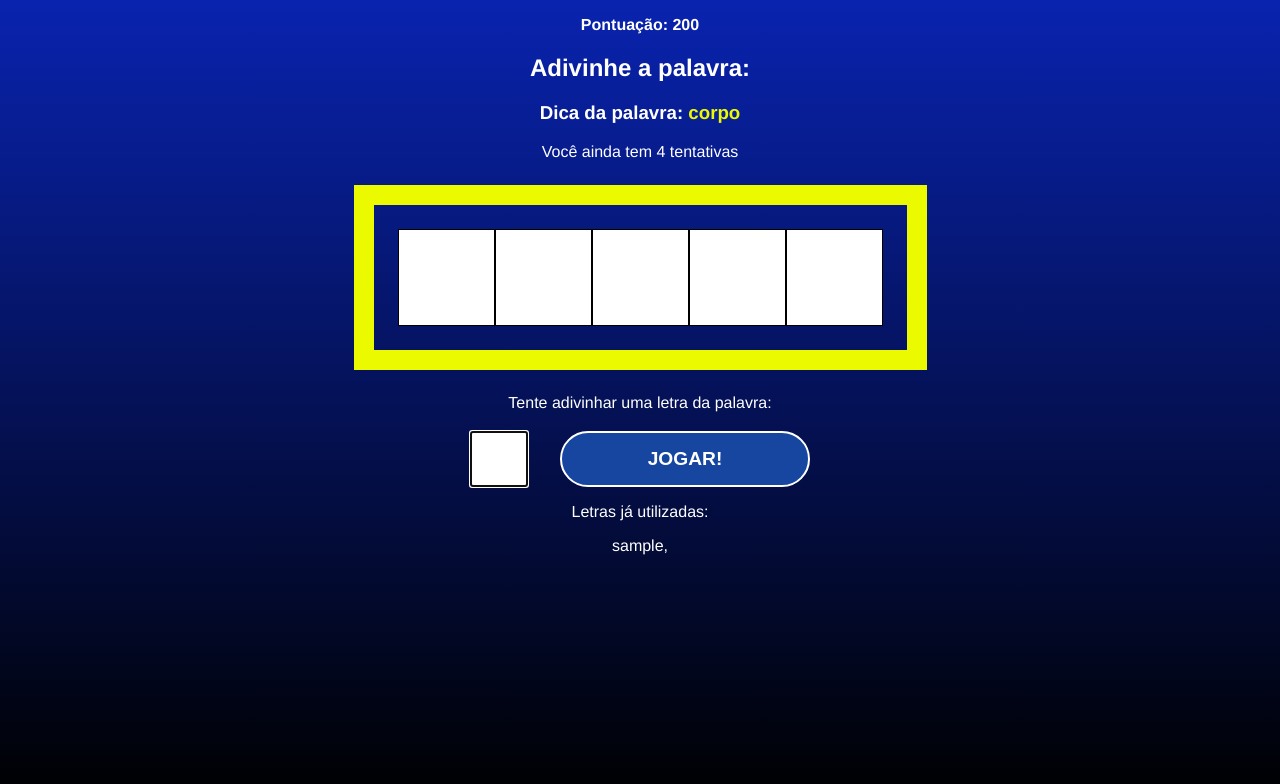
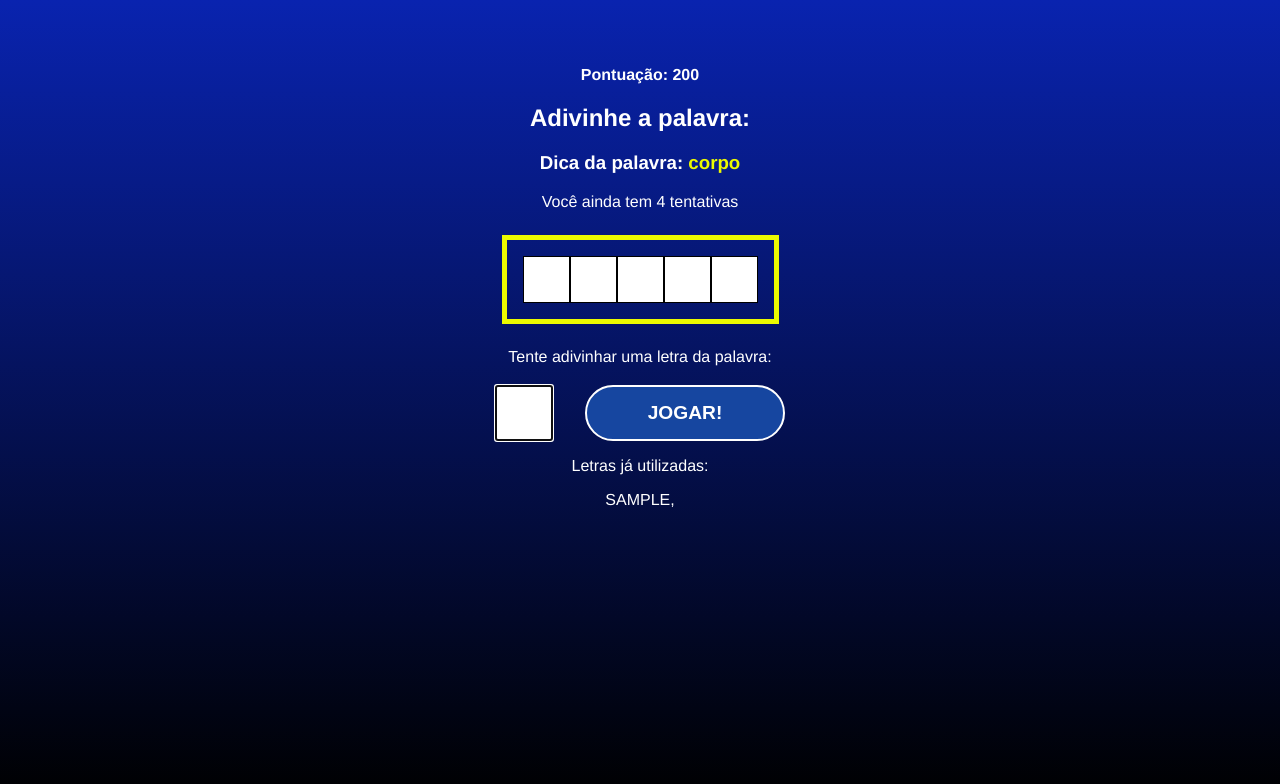
Before and after one commit to suelytohm/secret-word, a React (Create React App) app: page / in a window 1280 px wide. Both pictures are taken after typing "Sample" into the empty fields and a click on the button "JOGAR!". Shown: the top 784 px of the page. Built offline with nearby package versions, Linux system fonts and the light colour scheme.

Commit message:
Estilização de components

```diff
--- a/src/App.css
+++ b/src/App.css
@@ -1,6 +1,7 @@
 .App {
   /* Tudo ao centro */
   max-width: 100%;
+  padding: 50px;
   display: flex;
   justify-content: center;
   align-items: center;
--- a/src/App.js
+++ b/src/App.js
@@ -97,7 +97,7 @@ function App() {
         normalizedLetter,
       ]);
 
-      setGuesses((actualGuesses) => actualGuesses -1);
+      setGuesses((actualGuesses) => actualGuesses - 1);
     }
   };
 
@@ -145,7 +145,7 @@ function App() {
 
   return (
     <div className="App">
-      { gameStage === "start" && <StartScreen startGame={startGame}  />}
+      { gameStage === "start" && <StartScreen startGame={startGame} />}
       { gameStage === "game" &&
         <Game
           verifyLetter={verifyLetter}
--- a/src/components/Game.css
+++ b/src/components/Game.css
@@ -13,21 +13,21 @@
 
 .wordContainer {
     margin: 1.5em;
-    padding: 1.5em;
-    border: 20px solid #ecfa00;
+    padding: 1em;
+    border: 5px solid #ecfa00;
     display: flex;
 
 }
 
 .letter, .blankSquare {
-    font-size: 50px;
-    line-height: 1.5;
+    font-size: 35px;
+    line-height: 1.0;
     border: 1px solid #000;
     background: #fff;
     color: #000;
-    width: 75px;
-    height: 75px;
-    padding: 10px;
+    width: 35px;
+    height: 35px;
+    padding: 5px;
     text-transform: uppercase;
     font-weight: bold;
 }
--- a/src/components/Game.js
+++ b/src/components/Game.js
@@ -50,7 +50,7 @@ const Game = ({
           </div>
           <div className="letterContainer">
             <p>Tente adivinhar uma letra da palavra:</p>
-            <form onSubmit={handleSubmit}>
+            <form onSubmit={handleSubmit} autoComplete="off">
               <input
                 type="text"
                 name="letter"
@@ -67,7 +67,7 @@ const Game = ({
             <p>Letras já utilizadas:</p>
 
             {wrongLetters.map((letter, i) => (
-              <span key={i}>{letter}, </span>
+              <span key={i}>{letter.toUpperCase()}, </span>
 
             ))}
           </div>
--- a/src/data/words.js
+++ b/src/data/words.js
@@ -1,5 +1,5 @@
 export const wordsList = {
-    carro: ["Motor", "Porta", "Capô", "Pneu", "Antena"],
+    carro: ["Motor", "Porta", "Capô", "Pneu", "Freio", "Acelerador"],
     fruta: ["Banana", "Maçã", "Pêra", "Mamão", "Laranja", "Melancia"],
     corpo: ["Braço", "Perna", "Cabeça", "Pescoço", "Olhos"],
     alimento: ["Arroz", "Feijão", "Carne", "Leite", "Queijo", "Bolo", "Torta", "Macarrão", "Bolacha", "Pão", "Café", "Farofa", "Feijoada"]
--- a/src/index.css
+++ b/src/index.css
@@ -19,7 +19,7 @@ button {
   background: #1646a0;
   color: #fff;
   padding: 15px;
-  width: 250px;
+  width: 200px;
   border: 2px solid #fff;
   border-radius: 50px;
   text-transform: uppercase;
```
